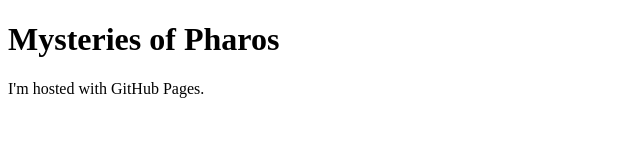
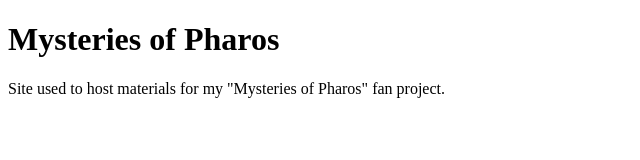
Before and after one commit to KDA-dev/KDA-dev.github.io, a plain HTML site: page index.html in a window 1280 px wide. Shown: the whole page, without its empty margins (0-640 px from the left). Drawn offline with Linux system fonts and the light colour scheme.

Commit message:
Update index.html

```diff
--- a/index.html
+++ b/index.html
@@ -2,6 +2,6 @@
 <html>
 <body>
 <h1>Mysteries of Pharos</h1>
-<p>I'm hosted with GitHub Pages.</p>
+<p>Site used to host materials for my "Mysteries of Pharos" fan project.</p>
 </body>
 </html>
```
